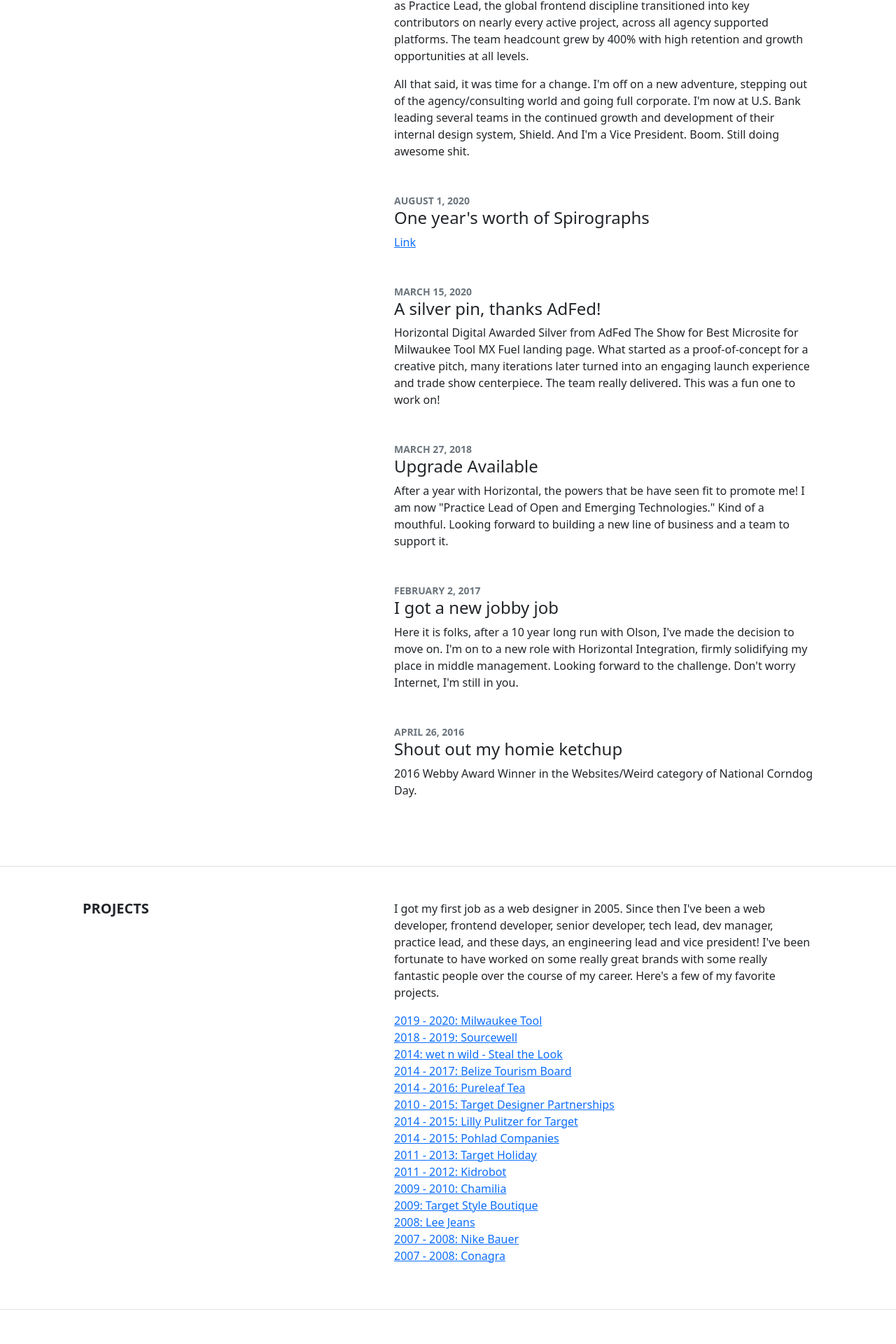
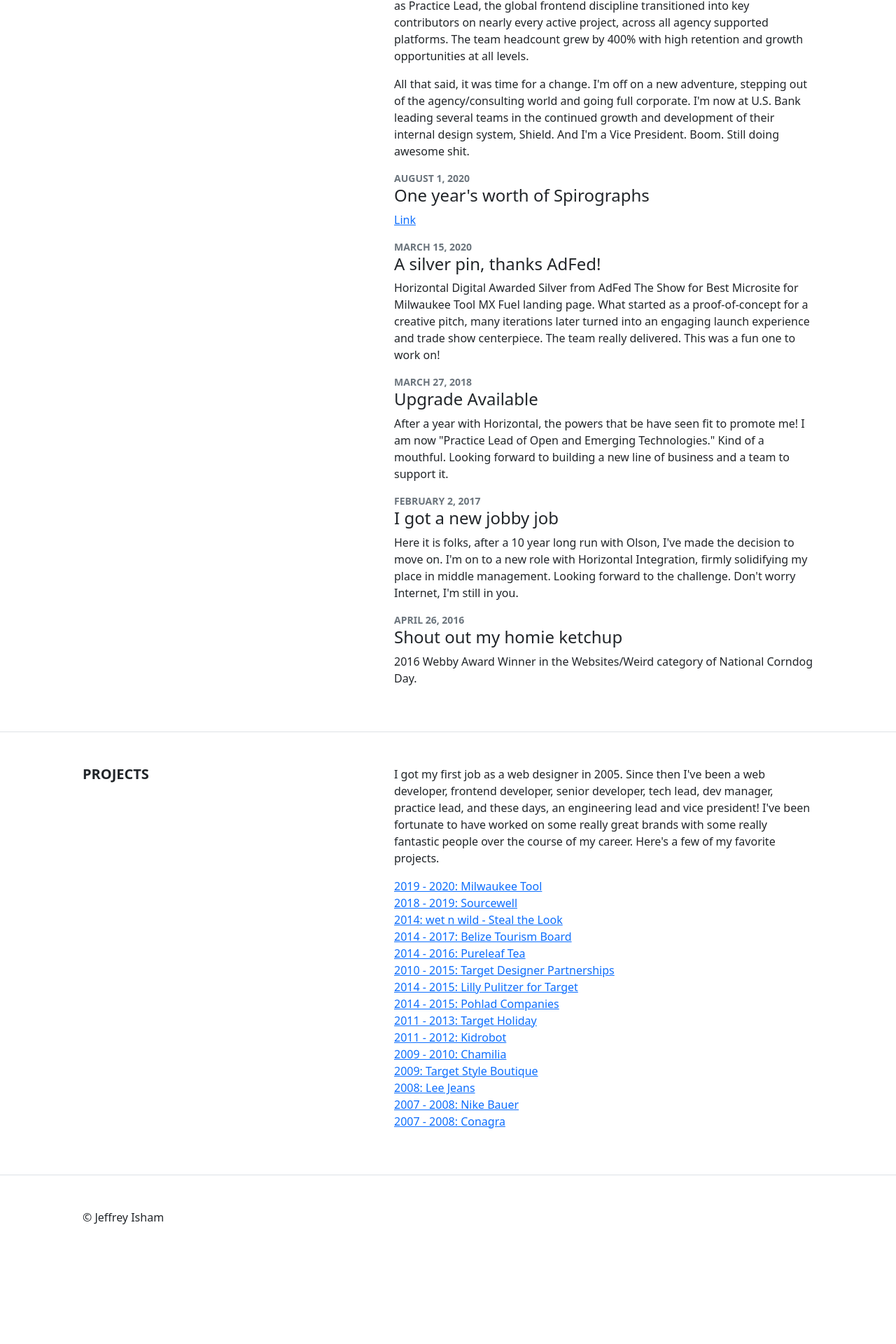
Before and after one commit to jeffreyisham/jeffreyisham.github.io, a Jekyll site: the page built from index.html, in a window 1280 px wide. Shown: the part 914-2834 px from the top of the page at 70% size. Built offline with Jekyll 4.4.1, drawn with Linux system fonts in a browser that asks for light colours; after the commit the page ends 2729 px from its top, so only the background shows below that.

Commit message:
Update home.html

```diff
--- a/_layouts/home.html
+++ b/_layouts/home.html
@@ -19,7 +19,7 @@
     </div>
 
     <div class="border-bottom">
-      <div class="container  p-4 p-md-5">
+      <div class="container p-4 p-md-5">
 
         <div class="row">
           <div class="col-lg-5">
@@ -28,7 +28,7 @@
           <div class="col-lg-7">
             <ul class="posts list-unstyled">
               {% for post in site.posts %}
-                <li class="mb-5">
+                <li class="post">
                   <div class="small text-uppercase fw-bold text-muted">{{ post.date | date: "%B" }} {{ post.date | date: "%d" | plus:'0' }}, {{ post.date | date: "%Y" }}</div>
                   <h3 class="h4 fw-normal"><!--a href="{{ post.url }}" title="{{ post.title }}"-->{{ post.title }}<!--/a--></h3>
                   <div>
```
